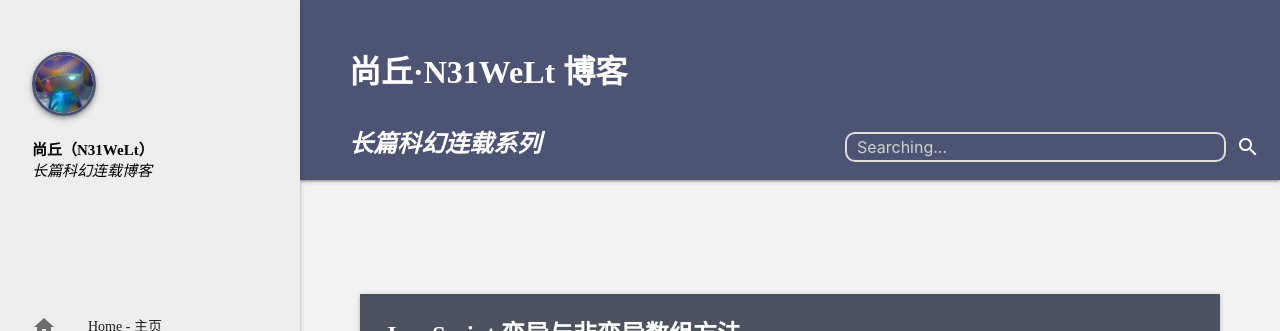
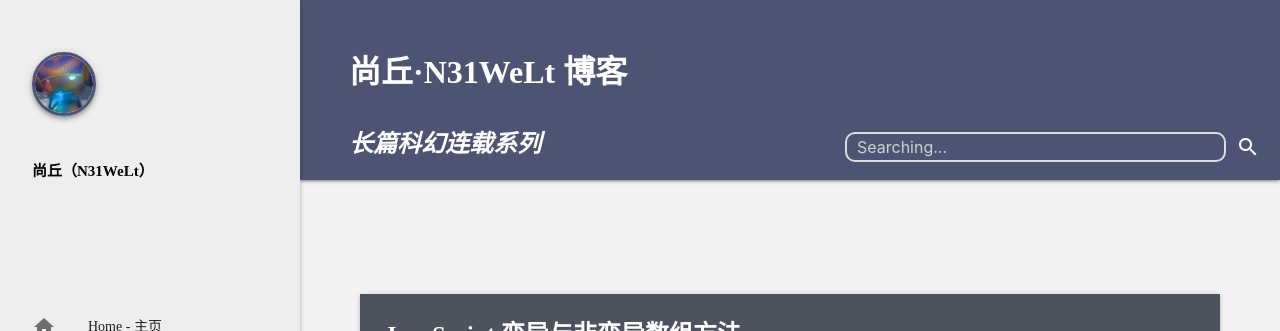
Before and after one commit to keepwalk/keepwalk.github.io, a Jekyll site: the page built from index.html, in a window 1280 px wide. Shown: the top 331 px of the page. Built offline with Jekyll 4.4.1, drawn with Linux system fonts in a browser that asks for light colours; the list of posts is cut into pages by our own code; comment, search, counter and statistics services are not loaded.

Commit message:
Update header.html

```diff
--- a/_includes/header.html
+++ b/_includes/header.html
@@ -109,8 +109,7 @@
                     </a>
                     <div class="black-text user-info">
                         <b> {{site.user}}（N31WeLt） </b>
-                        <br>
-                        <i> 长篇科幻连载博客 </i>
+
                         <!-- {{site.user_email}} -->
                     </div>
                 </div>
```
